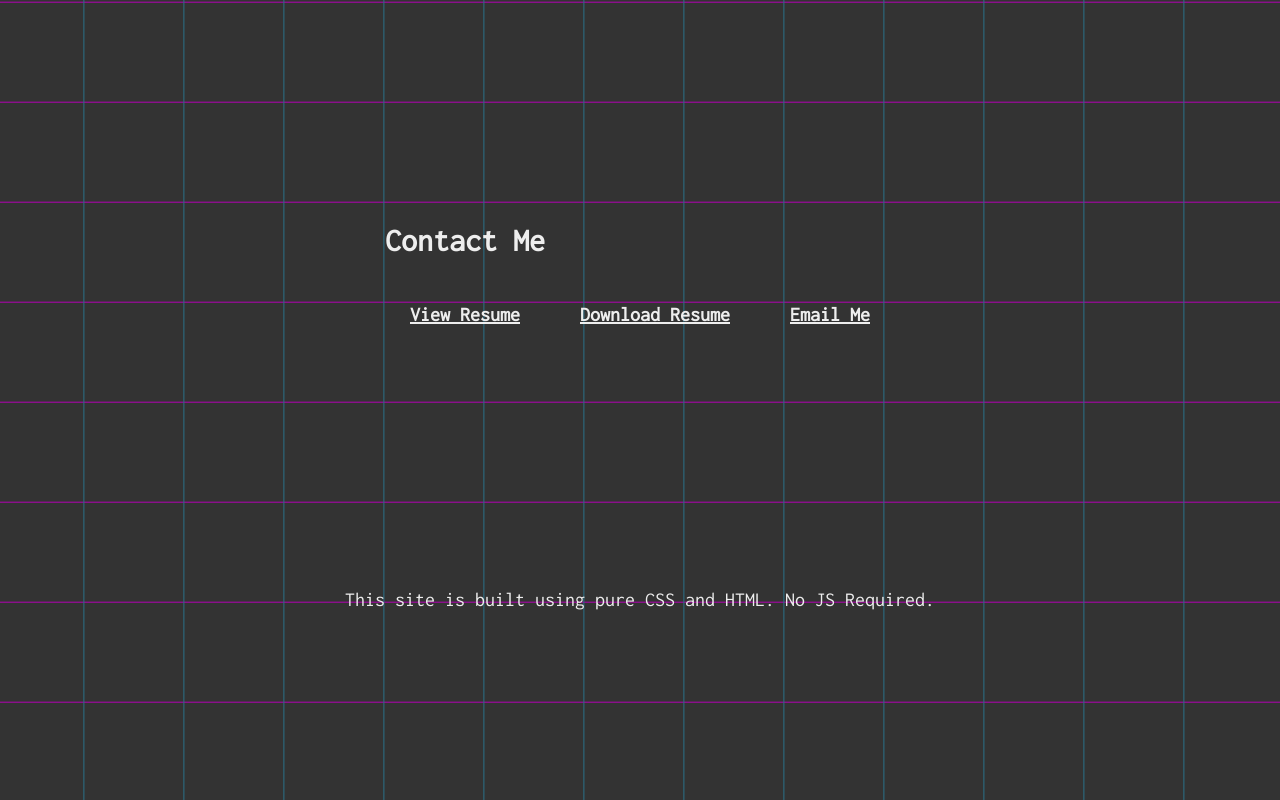
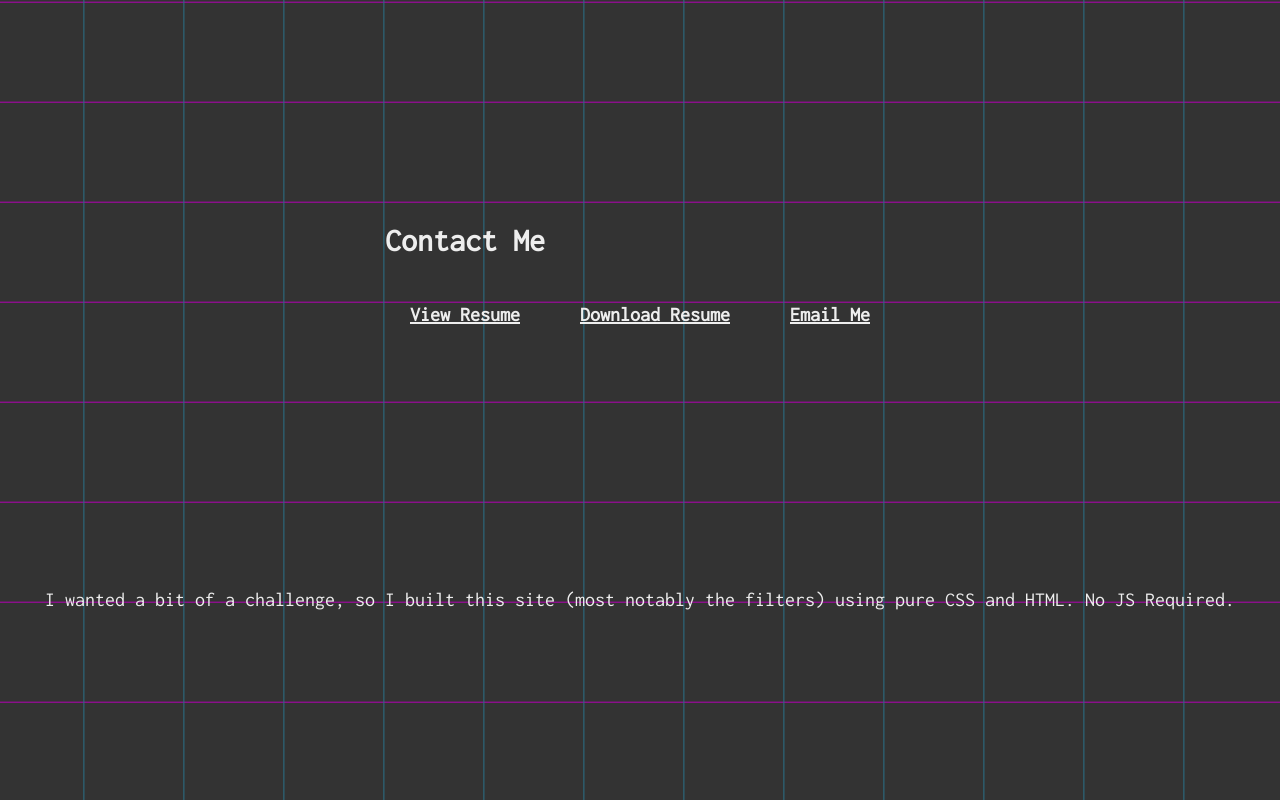
Before and after one commit to RJWadley/portfolio, a plain HTML site: page index.html in a window 1280 px wide. Shown: the part 5165-5965 px from the top of the page. Drawn offline with Linux system fonts and the light colour scheme.

Commit message:
phrasing tweak

```diff
--- a/index.html
+++ b/index.html
@@ -367,7 +367,8 @@
       </div>
     </div>
     <footer>
-      This site is built using pure CSS and HTML. No JS Required.
+      I wanted a bit of a challenge, so I built this site (most notably the
+      filters) using pure CSS and HTML. No JS Required.
     </footer>
     <div class="pattern-container">
       <div class="pattern"></div>
```
